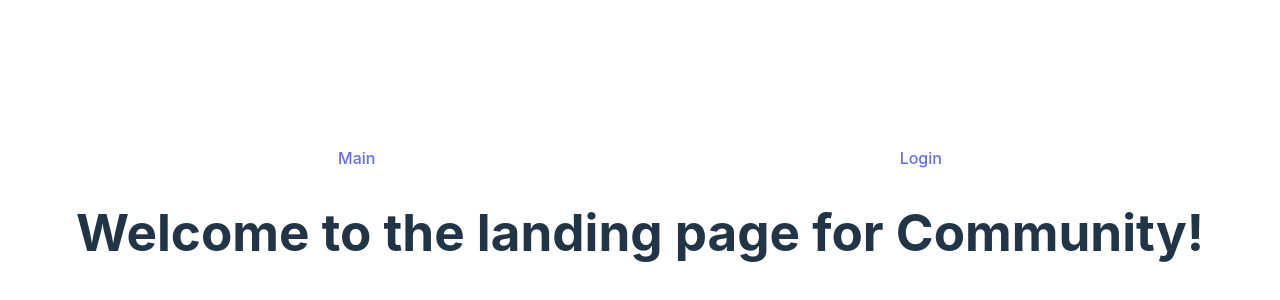
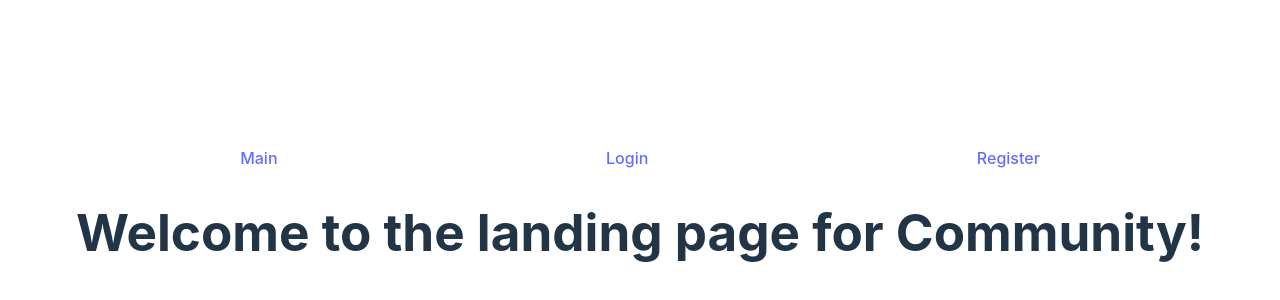
Before and after one commit to theguruofreason/community-fe, a React (Vite) app: page / in a window 1280 px wide. Shown: the part 180-480 px from the top of the page. Built offline with nearby package versions, Linux system fonts and the light colour scheme.

Commit message:
prettier pre-commit hook, add register button to nav

```diff
--- a/package.json
+++ b/package.json
@@ -27,6 +27,8 @@
     "eslint": "^9.22.0",
     "eslint-plugin-react-hooks": "^4.6.2",
     "eslint-plugin-react-refresh": "^0.4.19",
+    "pretty-quick": "^4.1.1",
+    "simple-git-hooks": "^2.11.1",
     "typescript": "^5.8.2",
     "vite": "^6.2.2"
   },
--- a/src/App.tsx
+++ b/src/App.tsx
@@ -15,6 +15,9 @@ function App() {
                 <Link to="/login" className="nav-item">
                     Login
                 </Link>
+                <Link to="/register" className="nav-item">
+                    Register
+                </Link>
             </nav>
             <Routes>
                 <Route path="/login" element={<Login />} />
--- a/src/Registration.tsx
+++ b/src/Registration.tsx
@@ -55,7 +55,7 @@ export default function Registration() {
                 </label>
                 <label>
                     <span>name</span>
-                    <input name="name" />
+                    <input name="name" required />
                 </label>
                 <button type="submit">Register</button>
             </form>
```
Also changed, not shown: .simple-git-hooks.json (added), 1 other file (tests, documents, lock files or other folders).
